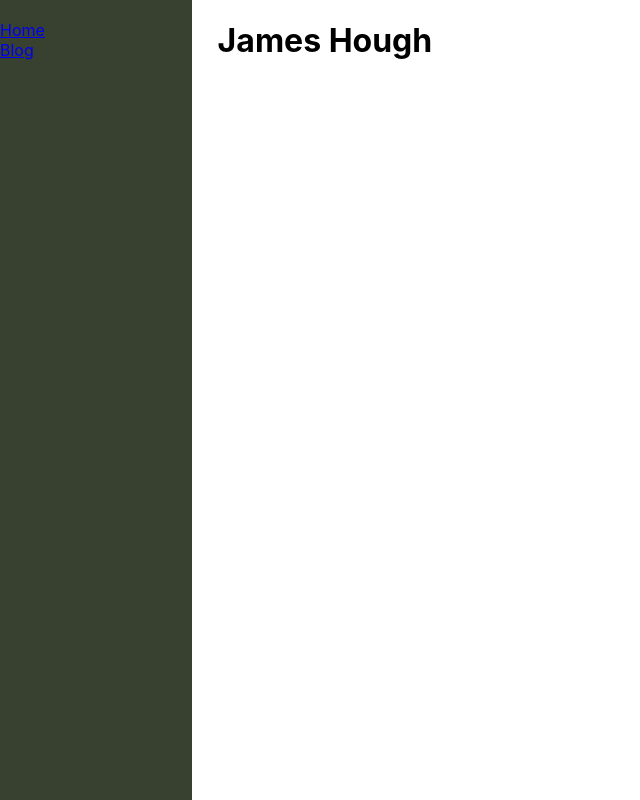
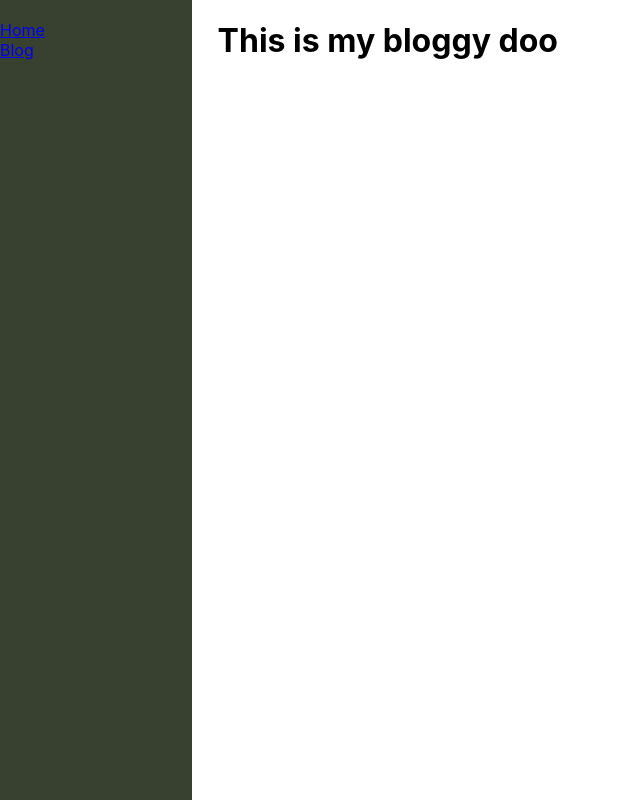
Before and after one commit to jehough/personalsite, a React (Create React App) app in the folder personal-site/: page /blog in a window 1280 px wide. Shown: the whole page, without its empty margins (0-640 px from the left). Built offline with nearby package versions, Linux system fonts and the light colour scheme.

Commit message:
sets up blog route

```diff
--- a/personal-site/src/root_router.js
+++ b/personal-site/src/root_router.js
@@ -6,6 +6,7 @@ import {
 } from 'react-router-dom';
 import Home from './views/containers/home'
 import NavSideBar from './views/containers/sidebar'
+import Blog from './views/containers/blog'
 
 export default class RootRouter extends Component{
   render(){
@@ -13,7 +14,10 @@ export default class RootRouter extends Component{
       <Router>
         <NavSideBar />
         <div className="main">
-          <Route path='/' component={Home}/>
+          <Switch>
+          <Route exact path='/' component={Home}/>
+          <Route path='/blog' component={Blog} />
+          </Switch>
         </div>
       </Router>
     )
--- /dev/null
+++ b/personal-site/src/views/containers/blog.js
@@ -0,0 +1,11 @@
+import React, {Component} from 'react';
+
+export default class Blog extends Component{
+  render(){
+    return(
+
+        <h1>This is my bloggy doo</h1>
+
+    )
+  }
+}
```
